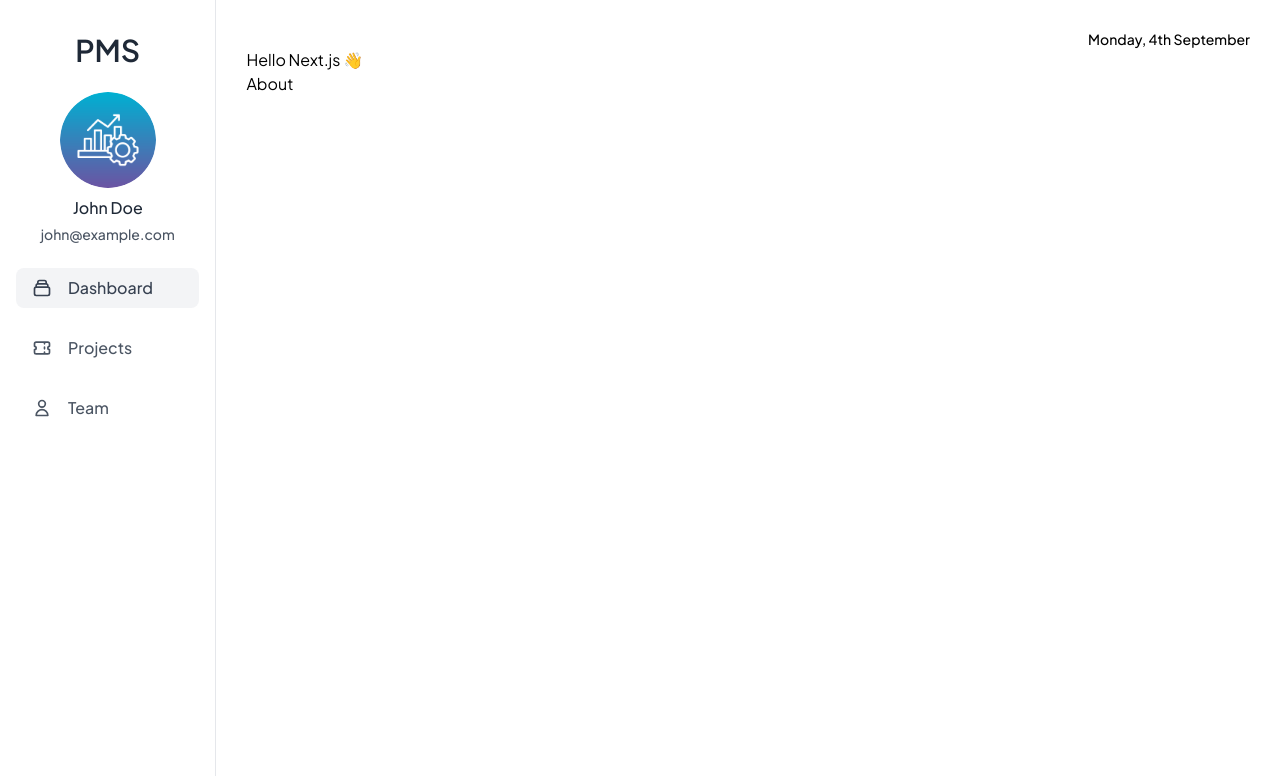
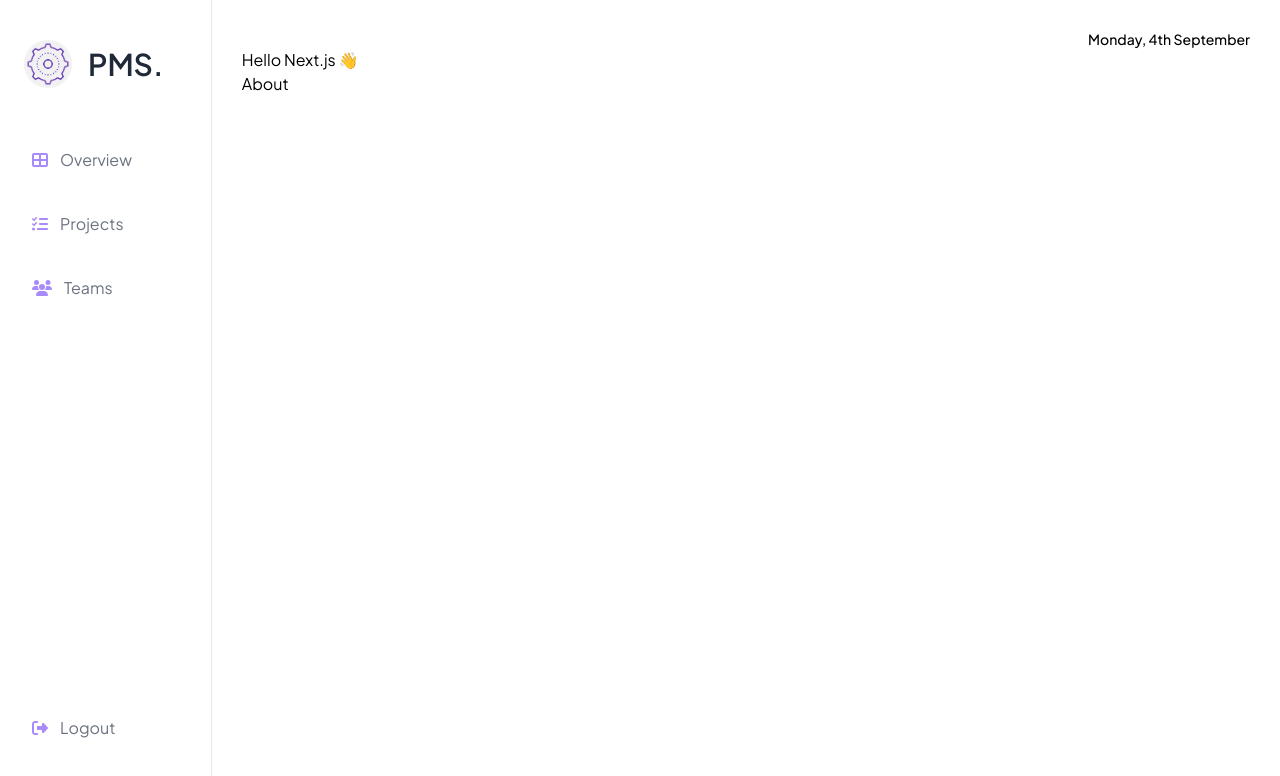
Before and after one commit to Kaykeks1/pms-ui, a Next.js app: page / in a window 1280 px wide. Shown: the top 776 px of the page. Built offline with nearby package versions, Linux system fonts and the light colour scheme.

Commit message:
updated sidebar

```diff
--- a/components/MainLayout.tsx
+++ b/components/MainLayout.tsx
@@ -3,6 +3,8 @@ import Link from 'next/link'
 import Head from 'next/head'
 import Image from 'next/image'
 import profilePic from './growth.png'
+import Sidebar from './Sidebar'
+
 type Props = {
   children?: ReactNode
   title?: string
@@ -22,61 +24,7 @@ const MainLayout = ({ children, title = 'This is the default title', pageTitle }
       <meta name="viewport" content="initial-scale=1.0, width=device-width" />
     </Head>
     <div className="flex">
-      <div className="flex flex-col w-64 h-screen px-4 py-8 bg-white border-r dark:bg-gray-900 dark:border-gray-700">
-        <h2 className="text-3xl font-semibold text-center text-gray-800 dark:text-white">PMS</h2>
-
-        <div className="flex flex-col items-center mt-6 -mx-2">
-            {/* <img className="object-cover w-24 h-24 mx-2 rounded-full" src="https://images.unsplash.com/photo-1531427186611-ecfd6d936c79?ixid=MXwxMjA3fDB8MHxwaG90by1wYWdlfHx8fGVufDB8fHw%3D&ixlib=rb-1.2.1&auto=format&fit=crop&w=634&q=80" alt="avatar"> */}
-            <Image
-              className="object-cover w-24 h-24 mx-2 rounded-full"
-              // loader={myLoader}
-              src={profilePic}
-              alt="Picture of the author"
-              width={500}
-              height={500}
-            />
-            <h4 className="mx-2 mt-2 font-medium text-gray-800 dark:text-gray-200">John Doe</h4>
-            <p className="mx-2 mt-1 text-sm font-medium text-gray-600 dark:text-gray-400">john@example.com</p>
-        </div>
-
-        <div className="flex flex-col justify-between flex-1 mt-6">
-            <nav>
-                <Link href="/overview" className="flex items-center px-4 py-2 text-gray-700 bg-gray-100 rounded-lg dark:bg-gray-800 dark:text-gray-200">
-                    <svg className="w-5 h-5" viewBox="0 0 24 24" fill="none" xmlns="http://www.w3.org/2000/svg">
-                        <path d="M19 11H5M19 11C20.1046 11 21 11.8954 21 13V19C21 20.1046 20.1046 21 19 21H5C3.89543 21 3 20.1046 3 19V13C3 11.8954 3.89543 11 5 11M19 11V9C19 7.89543 18.1046 7 17 7M5 11V9C5 7.89543 5.89543 7 7 7M7 7V5C7 3.89543 7.89543 3 9 3H15C16.1046 3 17 3.89543 17 5V7M7 7H17" stroke="currentColor" strokeWidth="2" strokeLinecap="round" strokeLinejoin="round" />
-                    </svg>
-
-                    <span className="mx-4 font-medium">Dashboard</span>
-                </Link>
-
-                <Link href="/projects" className="flex items-center px-4 py-2 mt-5 text-gray-600 transition-colors duration-300 transform rounded-lg dark:text-gray-400 hover:bg-gray-100 dark:hover:bg-gray-800 dark:hover:text-gray-200 hover:text-gray-700">
-                    <svg className="w-5 h-5" viewBox="0 0 24 24" fill="none" xmlns="http://www.w3.org/2000/svg">
-                        <path d="M15 5V7M15 11V13M15 17V19M5 5C3.89543 5 3 5.89543 3 7V10C4.10457 10 5 10.8954 5 12C5 13.1046 4.10457 14 3 14V17C3 18.1046 3.89543 19 5 19H19C20.1046 19 21 18.1046 21 17V14C19.8954 14 19 13.1046 19 12C19 10.8954 19.8954 10 21 10V7C21 5.89543 20.1046 5 19 5H5Z" stroke="currentColor" strokeWidth="2" strokeLinecap="round" strokeLinejoin="round" />
-                    </svg>
-                    {/* <span className="mx-4 font-medium"><Link href="/projects">Projects</Link></span> */}
-                    <span className="mx-4 font-medium">Projects</span>
-                </Link>
-
-                <Link href="/team" className="flex items-center px-4 py-2 mt-5 text-gray-600 transition-colors duration-300 transform rounded-lg dark:text-gray-400 hover:bg-gray-100 dark:hover:bg-gray-800 dark:hover:text-gray-200 hover:text-gray-700">
-                    <svg className="w-5 h-5" viewBox="0 0 24 24" fill="none" xmlns="http://www.w3.org/2000/svg">
-                        <path d="M16 7C16 9.20914 14.2091 11 12 11C9.79086 11 8 9.20914 8 7C8 4.79086 9.79086 3 12 3C14.2091 3 16 4.79086 16 7Z" stroke="currentColor" strokeWidth="2" strokeLinecap="round" strokeLinejoin="round" />
-                        <path d="M12 14C8.13401 14 5 17.134 5 21H19C19 17.134 15.866 14 12 14Z" stroke="currentColor" strokeWidth="2" strokeLinecap="round" strokeLinejoin="round" />
-                    </svg>
-
-                    <span className="mx-4 font-medium">Team</span>
-                </Link>
-
-                {/* <a className="flex items-center px-4 py-2 mt-5 text-gray-600 transition-colors duration-300 transform rounded-lg dark:text-gray-400 hover:bg-gray-100 dark:hover:bg-gray-800 dark:hover:text-gray-200 hover:text-gray-700" href="#">
-                    <svg className="w-5 h-5" viewBox="0 0 24 24" fill="none" xmlns="http://www.w3.org/2000/svg">
-                        <path d="M10.3246 4.31731C10.751 2.5609 13.249 2.5609 13.6754 4.31731C13.9508 5.45193 15.2507 5.99038 16.2478 5.38285C17.7913 4.44239 19.5576 6.2087 18.6172 7.75218C18.0096 8.74925 18.5481 10.0492 19.6827 10.3246C21.4391 10.751 21.4391 13.249 19.6827 13.6754C18.5481 13.9508 18.0096 15.2507 18.6172 16.2478C19.5576 17.7913 17.7913 19.5576 16.2478 18.6172C15.2507 18.0096 13.9508 18.5481 13.6754 19.6827C13.249 21.4391 10.751 21.4391 10.3246 19.6827C10.0492 18.5481 8.74926 18.0096 7.75219 18.6172C6.2087 19.5576 4.44239 17.7913 5.38285 16.2478C5.99038 15.2507 5.45193 13.9508 4.31731 13.6754C2.5609 13.249 2.5609 10.751 4.31731 10.3246C5.45193 10.0492 5.99037 8.74926 5.38285 7.75218C4.44239 6.2087 6.2087 4.44239 7.75219 5.38285C8.74926 5.99037 10.0492 5.45193 10.3246 4.31731Z" stroke="currentColor" strokeWidth="2" strokeLinecap="round" strokeLinejoin="round" />
-                        <path d="M15 12C15 13.6569 13.6569 15 12 15C10.3431 15 9 13.6569 9 12C9 10.3431 10.3431 9 12 9C13.6569 9 15 10.3431 15 12Z" stroke="currentColor" strokeWidth="2" strokeLinecap="round" strokeLinejoin="round" />
-                    </svg>
-
-                    <span className="mx-4 font-medium">Settings</span>
-                </a> */}
-            </nav>
-        </div>
-      </div>
+      <Sidebar />
       <div className='page-container'>
         <div className='page-header'>
           <h5 className='page-title'>{pageTitle}</h5>
--- /dev/null
+++ b/components/Sidebar.tsx
@@ -0,0 +1,45 @@
+import { FontAwesomeIcon } from '@fortawesome/react-fontawesome'
+import { faCoffee, faThLarge, faUsers, faTasks, faSignOutAlt } from '@fortawesome/free-solid-svg-icons'
+import Link from 'next/link'
+import Image from 'next/image'
+import profilePic from './gear.png'
+// import profilePic from './growth.png'
+
+const Sidebar = () => (
+  <div className="flex flex-col w-1/5 border-r border-gray-200 h-screen py-10">
+    <div className="flex items-center mb-10">
+        <Image
+            className="object-cover w-12 h-12 ml-6 mr-4 rounded-full"
+            src={profilePic}
+            alt="Logo"
+            width={60}
+            height={60}
+        />
+        <h1 className="text-3xl font-semibold text-center text-gray-800 dark:text-black">PMS.</h1>
+    </div>
+    <div className="flex flex-col h-screen justify-between">
+        <div className="flex flex-col">
+            <Link className="flex py-1 my-2 h-12 ml-8 w-full group hover:ml-0 hover:before:p-1 hover:before:mr-6 hover:before:rounded-tr-lg hover:before:rounded-br-lg hover:before:bg-violet-600" href="/overview">
+                <FontAwesomeIcon icon={faThLarge} className="text-violet-400 group-hover:text-violet-600 self-center mr-3" />
+                <p className="text-gray-500 group-hover:text-violet-600 self-center">Overview</p>
+            </Link>
+            <Link className="flex py-1 my-2 h-12 ml-8 w-full group hover:ml-0 hover:before:p-1 hover:before:mr-6 hover:before:rounded-tr-lg hover:before:rounded-br-lg hover:before:bg-violet-600" href="/projects">
+                <FontAwesomeIcon icon={faTasks} className="text-violet-400 group-hover:text-violet-600 self-center mr-3" />
+                <p className="text-gray-500 group-hover:text-violet-600 self-center">Projects</p>
+            </Link>
+            <Link className="flex py-1 my-2 h-12 ml-8 w-full group hover:ml-0 hover:before:p-1 hover:before:mr-6 hover:before:rounded-tr-lg hover:before:rounded-br-lg hover:before:bg-violet-600" href="/team">
+                <FontAwesomeIcon icon={faUsers} className="text-violet-400 group-hover:text-violet-600 self-center mr-3" />
+                <p className="text-gray-500 group-hover:text-violet-600 self-center">Teams</p>
+            </Link>
+        </div>
+        <div className="flex flex-col">
+            <div className="flex py-1 my-2 h-12 ml-8 w-full group cursor-pointer">
+                <FontAwesomeIcon icon={faSignOutAlt} className="text-violet-400 group-hover:text-violet-600 self-center mr-3" />
+                <p className="text-gray-500 group-hover:text-violet-600 self-center">Logout</p>
+            </div>
+        </div>
+    </div>
+  </div>
+)
+
+export default Sidebar
```
Also changed, not shown: components/gear.png (added).
